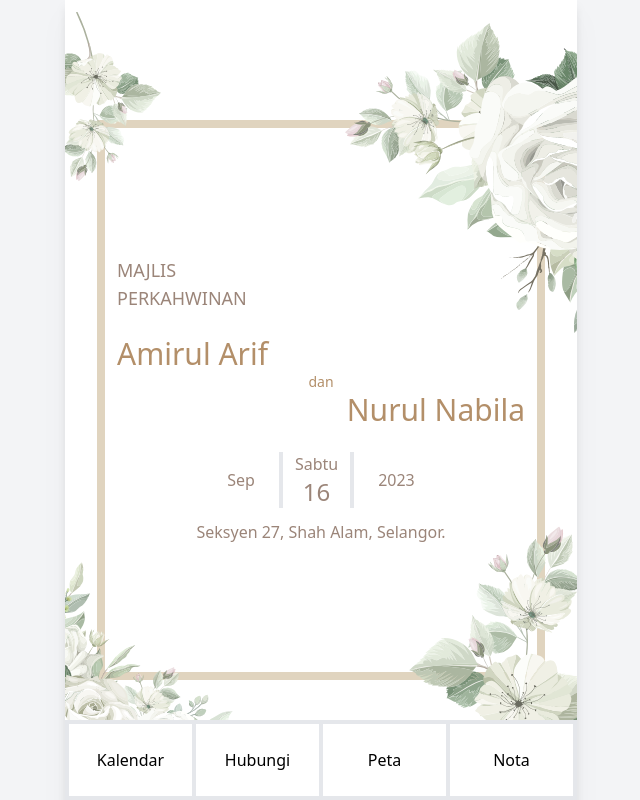
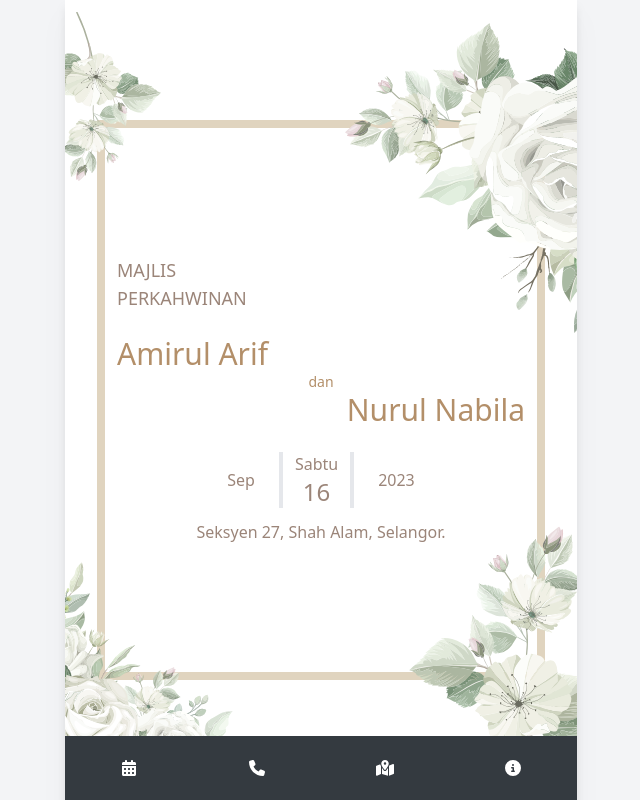
Before and after one commit to naimsolong/kad-jemputan-arif-dan-nabila, a Nuxt app: page /pengantin-lelaki in a window 1280 px wide. Shown: the top 800 px of the page, without its empty margins (319-959 px from the left). Built offline with nearby package versions, Linux system fonts and the light colour scheme.

Commit message:
Update footer

```diff
--- a/components/card-footer-calendar.vue
+++ b/components/card-footer-calendar.vue
@@ -1,5 +1,5 @@
 <template>
-    <div>
+    <div class="text-white">
         Kalendar
     </div>
 </template>
--- a/components/card-footer-contact.vue
+++ b/components/card-footer-contact.vue
@@ -1,5 +1,5 @@
 <template>
-    <div>
+    <div class="text-white">
         Hubungi
     </div>
 </template>
--- a/components/card-footer-map.vue
+++ b/components/card-footer-map.vue
@@ -1,5 +1,5 @@
 <template>
-    <div>
+    <div class="text-white">
         Peta
     </div>
 </template>
--- a/components/card-footer-note.vue
+++ b/components/card-footer-note.vue
@@ -1,8 +1,8 @@
 <template>
-    <div>
+    <div class="text-white">
         Nota
         <div class="py-1 text-xs">
-            Dihasilkan oleh <a href="https://naimsolong.github.io" target="_blank">Amirul Naim</a>
+            Dihasilkan oleh <a href="https://naimsolong.github.io" target="_blank" class="hover:font-bold underline">Amirul Naim</a>
         </div>
     </div>
 </template>
--- a/components/card-footer.vue
+++ b/components/card-footer.vue
@@ -4,23 +4,31 @@ import { ref } from 'vue';
 const tab = ref('');
 
 const changeTab = (name) => {
-    tab.value = tab.value == '' ? name : ''
+    tab.value = tab.value == name ?  '' : name
 }
 </script>
 
 <template>
-    <div class="text-center sticky bottom-0 bg-white">
-        <div :class="{'hidden': tab == '','border-2 h-96': true}">
+    <div class="text-center sticky bottom-0 bg-[#343a40]">
+        <div :class="{'hidden': tab == '','h-96': true}">
             <card-footer-calendar v-if="tab == 'calendar'" />
             <card-footer-contact v-if="tab == 'contact'" />
             <card-footer-map v-if="tab == 'map'" />
             <card-footer-note v-if="tab == 'note'" />
         </div>
-        <div class="grid grid-flow-col grid-cols-4 grid-rows-1 justify-stretch border-2">
-            <div class="border-2 cursor-pointer p-6" @click="changeTab('calendar')">Kalendar</div>
-            <div class="border-2 cursor-pointer p-6" @click="changeTab('contact')">Hubungi</div>
-            <div class="border-2 cursor-pointer p-6" @click="changeTab('map')">Peta</div>
-            <div class="border-2 cursor-pointer p-6" @click="changeTab('note')">Nota</div>
+        <div class="grid grid-flow-col grid-cols-4 grid-rows-1 justify-stretch text-white fill-white">
+            <div class="cursor-pointer py-6" @click="changeTab('calendar')">
+                <svg class="mx-auto hover:scale-[2]" xmlns="http://www.w3.org/2000/svg" height="1em" viewBox="0 0 448 512"><!--! Font Awesome Free 6.4.0 by @fontawesome - https://fontawesome.com License - https://fontawesome.com/license (Commercial License) Copyright 2023 Fonticons, Inc. --><path d="M128 0c17.7 0 32 14.3 32 32V64H288V32c0-17.7 14.3-32 32-32s32 14.3 32 32V64h48c26.5 0 48 21.5 48 48v48H0V112C0 85.5 21.5 64 48 64H96V32c0-17.7 14.3-32 32-32zM0 192H448V464c0 26.5-21.5 48-48 48H48c-26.5 0-48-21.5-48-48V192zm64 80v32c0 8.8 7.2 16 16 16h32c8.8 0 16-7.2 16-16V272c0-8.8-7.2-16-16-16H80c-8.8 0-16 7.2-16 16zm128 0v32c0 8.8 7.2 16 16 16h32c8.8 0 16-7.2 16-16V272c0-8.8-7.2-16-16-16H208c-8.8 0-16 7.2-16 16zm144-16c-8.8 0-16 7.2-16 16v32c0 8.8 7.2 16 16 16h32c8.8 0 16-7.2 16-16V272c0-8.8-7.2-16-16-16H336zM64 400v32c0 8.8 7.2 16 16 16h32c8.8 0 16-7.2 16-16V400c0-8.8-7.2-16-16-16H80c-8.8 0-16 7.2-16 16zm144-16c-8.8 0-16 7.2-16 16v32c0 8.8 7.2 16 16 16h32c8.8 0 16-7.2 16-16V400c0-8.8-7.2-16-16-16H208zm112 16v32c0 8.8 7.2 16 16 16h32c8.8 0 16-7.2 16-16V400c0-8.8-7.2-16-16-16H336c-8.8 0-16 7.2-16 16z"/></svg>
+            </div>
+            <div class="cursor-pointer py-6" @click="changeTab('contact')">
+                <svg class="mx-auto hover:scale-[2]" xmlns="http://www.w3.org/2000/svg" height="1em" viewBox="0 0 512 512"><!--! Font Awesome Free 6.4.0 by @fontawesome - https://fontawesome.com License - https://fontawesome.com/license (Commercial License) Copyright 2023 Fonticons, Inc. --><path d="M164.9 24.6c-7.7-18.6-28-28.5-47.4-23.2l-88 24C12.1 30.2 0 46 0 64C0 311.4 200.6 512 448 512c18 0 33.8-12.1 38.6-29.5l24-88c5.3-19.4-4.6-39.7-23.2-47.4l-96-40c-16.3-6.8-35.2-2.1-46.3 11.6L304.7 368C234.3 334.7 177.3 277.7 144 207.3L193.3 167c13.7-11.2 18.4-30 11.6-46.3l-40-96z"/></svg>
+            </div>
+            <div class="cursor-pointer py-6" @click="changeTab('map')">
+                <svg class="mx-auto hover:scale-[2]" xmlns="http://www.w3.org/2000/svg" height="1em" viewBox="0 0 576 512"><!--! Font Awesome Free 6.4.0 by @fontawesome - https://fontawesome.com License - https://fontawesome.com/license (Commercial License) Copyright 2023 Fonticons, Inc. --><path d="M408 120c0 54.6-73.1 151.9-105.2 192c-7.7 9.6-22 9.6-29.6 0C241.1 271.9 168 174.6 168 120C168 53.7 221.7 0 288 0s120 53.7 120 120zm8 80.4c3.5-6.9 6.7-13.8 9.6-20.6c.5-1.2 1-2.5 1.5-3.7l116-46.4C558.9 123.4 576 135 576 152V422.8c0 9.8-6 18.6-15.1 22.3L416 503V200.4zM137.6 138.3c2.4 14.1 7.2 28.3 12.8 41.5c2.9 6.8 6.1 13.7 9.6 20.6V451.8L32.9 502.7C17.1 509 0 497.4 0 480.4V209.6c0-9.8 6-18.6 15.1-22.3l122.6-49zM327.8 332c13.9-17.4 35.7-45.7 56.2-77V504.3L192 449.4V255c20.5 31.3 42.3 59.6 56.2 77c20.5 25.6 59.1 25.6 79.6 0zM288 152a40 40 0 1 0 0-80 40 40 0 1 0 0 80z"/></svg>
+            </div>
+            <div class="cursor-pointer py-6" @click="changeTab('note')">
+                <svg class="mx-auto hover:scale-[2]" xmlns="http://www.w3.org/2000/svg" height="1em" viewBox="0 0 512 512"><!--! Font Awesome Free 6.4.0 by @fontawesome - https://fontawesome.com License - https://fontawesome.com/license (Commercial License) Copyright 2023 Fonticons, Inc. --><path d="M256 512A256 256 0 1 0 256 0a256 256 0 1 0 0 512zM216 336h24V272H216c-13.3 0-24-10.7-24-24s10.7-24 24-24h48c13.3 0 24 10.7 24 24v88h8c13.3 0 24 10.7 24 24s-10.7 24-24 24H216c-13.3 0-24-10.7-24-24s10.7-24 24-24zm40-208a32 32 0 1 1 0 64 32 32 0 1 1 0-64z"/></svg>
+            </div>
         </div>
     </div>
 </template>
```
